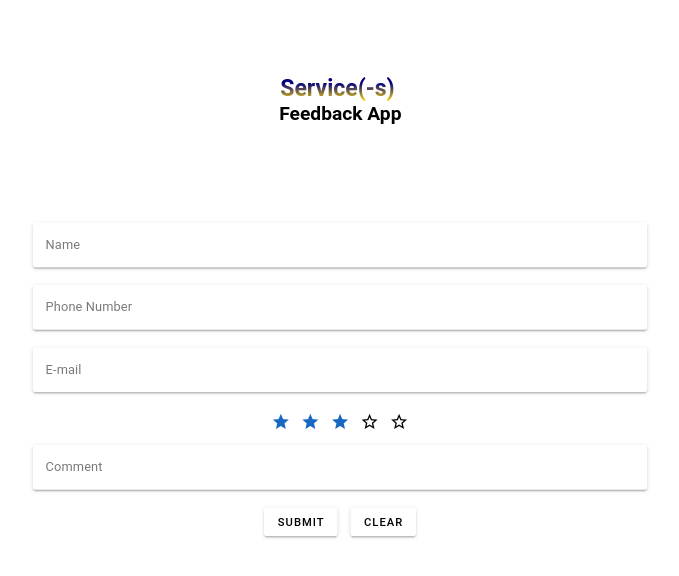
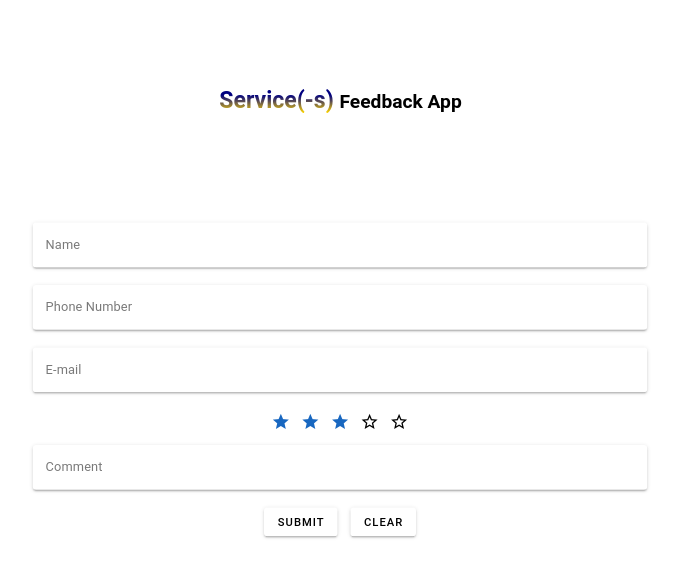
Before and after one commit to 8ogdanovv/vue3-feedback-widget, a Vue app: page / in a window 1280 px wide. Shown: the top 576 px of the page, without its empty margins (300-979 px from the left). Built offline with nearby package versions, Linux system fonts and the light colour scheme; no server answers; the database is empty.

Commit message:
add cursor-pointer theme toggler + gh link to header

```diff
--- a/src/App.vue
+++ b/src/App.vue
@@ -1,10 +1,12 @@
 <template>
   <div class="app">
     <h1>
-      <span class="product">{{ appTitle }}&nbsp;
-        <span class="product-shadow">{{ appTitle }}&nbsp;</span>
-      </span>
-      <span>Feedback App</span>
+      <a href="https://github.com/vadym4che/vue3-feedback-widget" target="_blank" rel="noopener noreferrer">
+        <span class="product">{{ appTitle }}&nbsp;
+          <span class="product-shadow">{{ appTitle }}&nbsp;</span>
+        </span>
+        <span>Feedback App</span>
+      </a>
     </h1>
     <template v-if="!formSubmitted">
       <FeedbackForm :feedbackData="feedbackData" @formSubmittedToTrue="handleFormSubmission" />
@@ -63,6 +65,14 @@
     height: 3rem;
   }
 
+  a:link,
+  a:visited,
+  a:hover,
+  a:active {
+    text-decoration: none;
+    color: inherit;
+  }
+
   .app > *:not(.v-card, .themeToggler) {
     flex-grow: 1;
   }
--- a/src/components/ThemeToggler.vue
+++ b/src/components/ThemeToggler.vue
@@ -50,6 +50,7 @@
     line-height: 2rem;
     width: 2rem;
     height: 2rem;
+    cursor: pointer;
   }
 }
 
```
